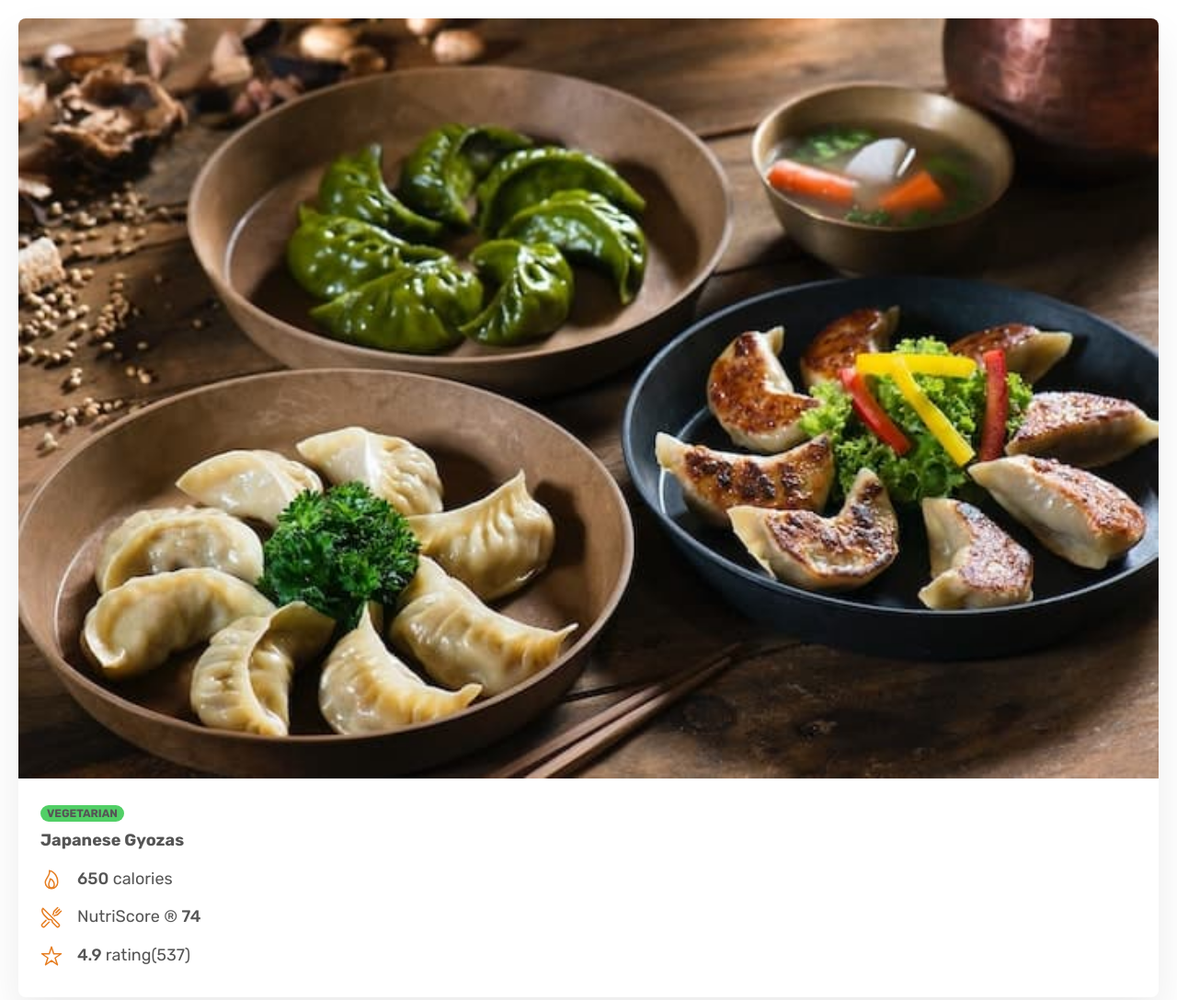
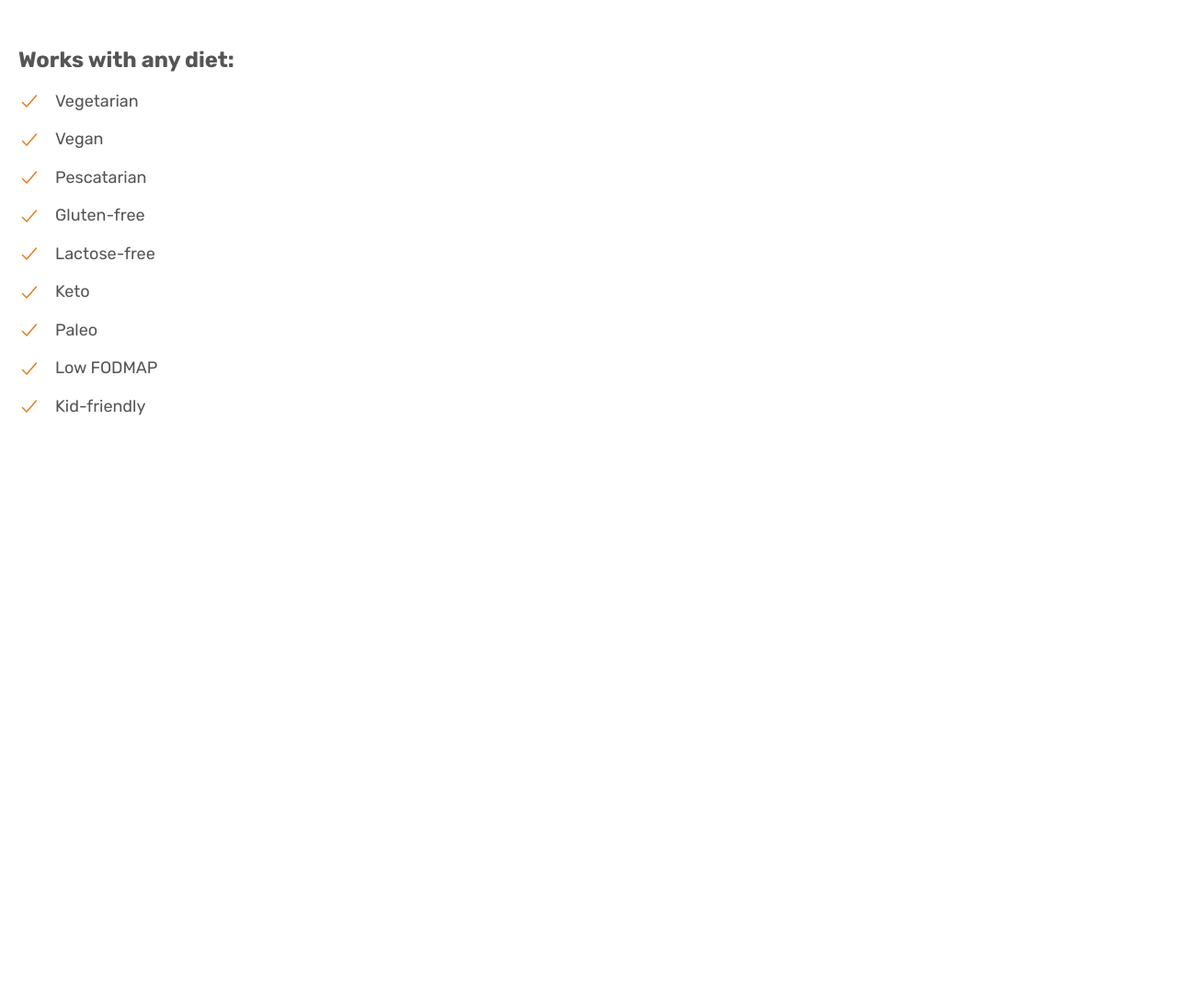
Before and after one commit to pbnjaay/omni, a plain HTML site: page labo.html in a window 1280 px wide. Shown: the top 1088 px of the page at 92% size. After the commit the page ends 800 px from the top, so only its background shows below. Drawn offline with nearby package versions, Linux system fonts and the light colour scheme.

Commit message:
adding diet component

```diff
--- a/css/style.css
+++ b/css/style.css
@@ -218,6 +218,11 @@ a {
     background-color: #fff;
     overflow: hidden;
     box-shadow: 0 2.4rem 4.8rem rgb(0 0 0 / 8%);
+    transition: all 450ms ease;
+}
+
+.meal:hover {
+    transform: translateY(-5px);
 }
 
 .meal__img {
@@ -228,6 +233,16 @@ a {
     padding: 1rem 2.4rem;
 }
 
+@media screen and (min-width: 1024px) {
+    .meal__content {
+        padding: 1.5rem 4.3rem;
+    }
+}
+
 .meal__name {
     font-weight: 700;
 }
+
+/* diet */
+.diet {
+}
--- a/labo.html
+++ b/labo.html
@@ -20,37 +20,73 @@
     <link rel="stylesheet" href="css/style.css" />
   </head>
   <body style="padding: 2rem">
-    <div class="meal">
-      <img
-        class="meal__img"
-        src="/img/meals/meal-1.jpg"
-        alt="Japanese Gyozas"
-      />
-      <div class="meal__content">
-        <span class="badge badge--vegetarian">vegetarian</span>
-        <p class="meal__name">Japanese Gyozas</p>
-        <ul class="list list--icon">
+    <div class="diet">
+      <h3>Works with any diet:</h3>
+      <ui class="list list--icon">
         <li class="list__item">
           <ion-icon
             class="icon icon--primary"
-              name="flame-outline"
-            ></ion-icon>
-            <span><strong>650</strong> calories</span>
+            name="checkmark-outline"
+          ></ion-icon
+          >Vegetarian
         </li>
         <li class="list__item">
           <ion-icon
             class="icon icon--primary"
-              name="restaurant-outline"
-            ></ion-icon>
-            <span>NutriScore &reg; <strong>74</strong></span>
+            name="checkmark-outline"
+          ></ion-icon
+          >Vegan
         </li>
         <li class="list__item">
-            <ion-icon class="icon icon--primary" name="star-outline"></ion-icon>
-            <span><strong>4.9 </strong>rating(537)</span>
+          <ion-icon
+            class="icon icon--primary"
+            name="checkmark-outline"
+          ></ion-icon
+          >Pescatarian
         </li>
-          <li class="list__item"></li>
-        </ul>
-      </div>
+        <li class="list__item">
+          <ion-icon
+            class="icon icon--primary"
+            name="checkmark-outline"
+          ></ion-icon
+          >Gluten-free
+        </li>
+        <li class="list__item">
+          <ion-icon
+            class="icon icon--primary"
+            name="checkmark-outline"
+          ></ion-icon
+          >Lactose-free
+        </li>
+        <li class="list__item">
+          <ion-icon
+            class="icon icon--primary"
+            name="checkmark-outline"
+          ></ion-icon
+          >Keto
+        </li>
+        <li class="list__item">
+          <ion-icon
+            class="icon icon--primary"
+            name="checkmark-outline"
+          ></ion-icon
+          >Paleo
+        </li>
+        <li class="list__item">
+          <ion-icon
+            class="icon icon--primary"
+            name="checkmark-outline"
+          ></ion-icon
+          >Low FODMAP
+        </li>
+        <li class="list__item">
+          <ion-icon
+            class="icon icon--primary"
+            name="checkmark-outline"
+          ></ion-icon
+          >Kid-friendly
+        </li>
+      </ui>
     </div>
   </body>
 </html>
```
Also changed, not shown: components/meal.html (added, +25 -0 lines). Lines whose indentation alone changed are shown as unchanged.
